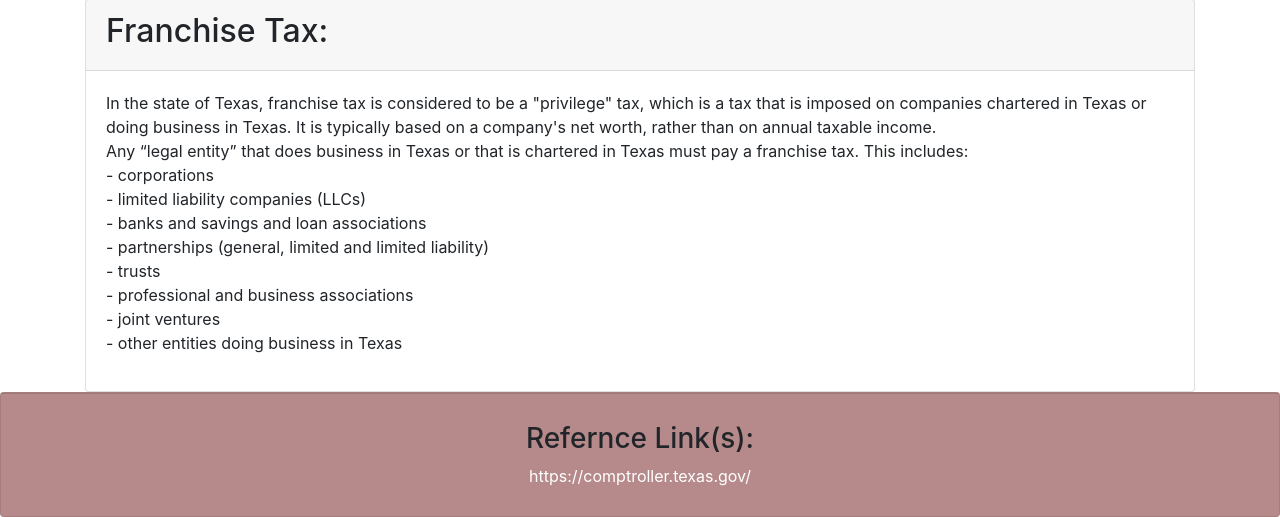
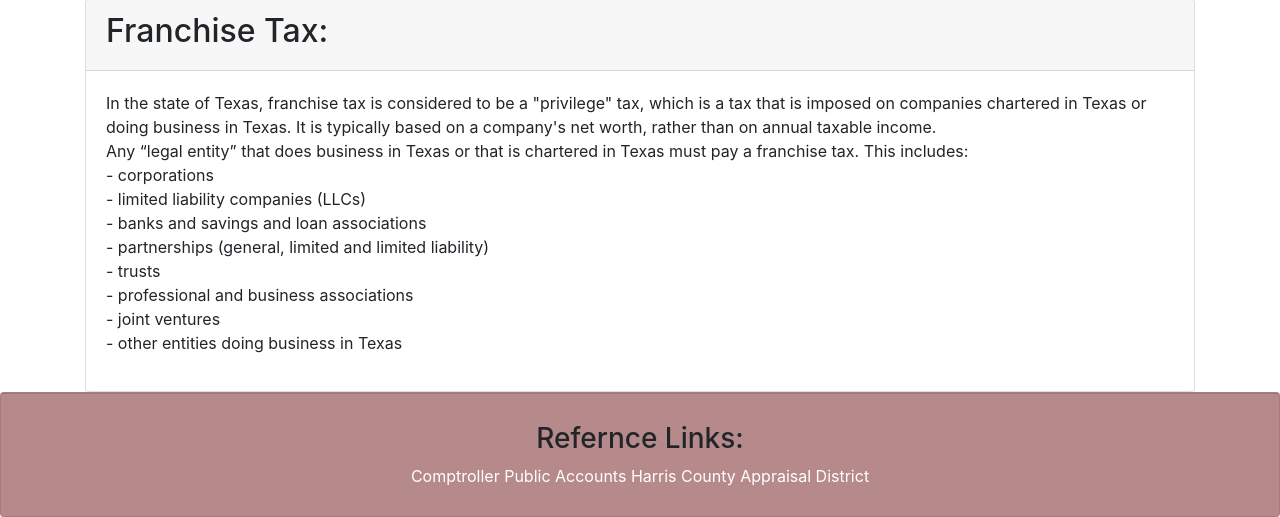
Before and after one commit to jmitterh/Project_3_Potential_Marketing, a Flask app: page / in a window 1280 px wide. Shown: the part 348-865 px from the top of the page. Run offline with Flask 2, Linux system fonts and the light colour scheme; some libraries are stand-ins or nearby versions.

Commit message:
added reference links to html's

```diff
--- a/templates/index.html
+++ b/templates/index.html
@@ -88,8 +88,9 @@
       <div class="col-md-12 text-center">
         <div class="card" id="footer">
           <div class="card-footer">
-            <p><h3>Refernce Link(s):</h3>
-              <a href="https://comptroller.texas.gov/" target="_blank">https://comptroller.texas.gov/</a>
+            <p><h3>Refernce Links:</h3>
+              <a href="https://comptroller.texas.gov/" target="_blank">Comptroller Public Accounts</a>
+              <a href="https://hcad.org/" target="_blank">Harris County Appraisal District</a>
            </p>
           </div>
         </div>
--- a/templates/predictions.html
+++ b/templates/predictions.html
@@ -47,8 +47,9 @@
       <div class="container">
           <div class="row">
             <div class="col-md-12 text-center">
-              <p><h3>Refernce Link(s):</h3>
-                <a href="https://comptroller.texas.gov/" target="_blank">https://comptroller.texas.gov/</a>
+              <p><h3>Refernce Links:</h3>
+                <a href="https://comptroller.texas.gov/" target="_blank">Comptroller Public Accounts</a>
+                <a href="https://hcad.org/" target="_blank">Harris County Appraisal District</a>
              </p>
             </div>
           </div>
--- a/templates/visuals.html
+++ b/templates/visuals.html
@@ -112,8 +112,9 @@
       <div class="container">
           <div class="row">
             <div class="col-md-12 text-center">
-              <p><h3>Refernce Link(s):</h3>
-                <a href="https://comptroller.texas.gov/" target="_blank">https://comptroller.texas.gov/</a>
+              <p><h3>Refernce Links:</h3>
+                <a href="https://comptroller.texas.gov/" target="_blank">Comptroller Public Accounts</a>
+                <a href="https://hcad.org/" target="_blank">Harris County Appraisal District</a>
              </p>
             </div>
           </div>
```
